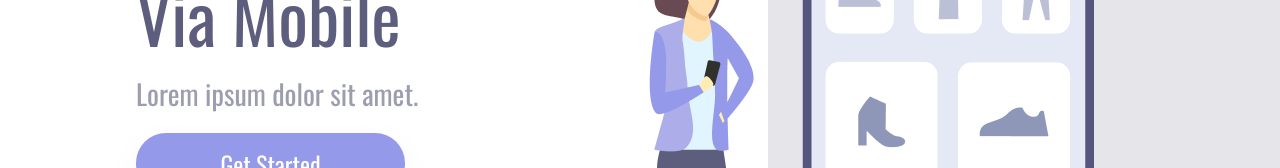
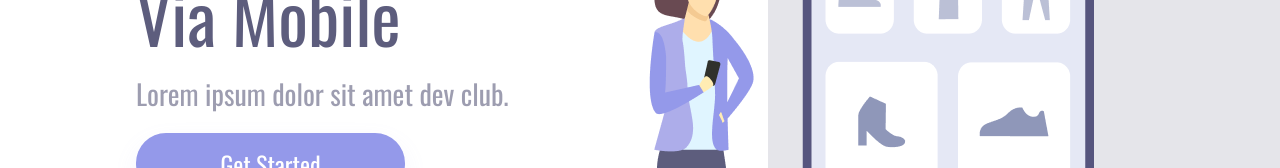
Before and after one commit to Ramon-Braga-Hub/Primeiro-Projeto-Responsivo, a plain HTML site: page index.html in a window 1280 px wide. Shown: the part 471-639 px from the top of the page. Drawn offline with nearby package versions, Linux system fonts and the light colour scheme.

Commit message:
Alteração do parágrafo principal

```diff
--- a/index.html
+++ b/index.html
@@ -13,7 +13,7 @@
     <div class="wrapper">
         <section class="container-left">
             <h1>Easy Shopping Via Mobile</h1>
-            <p>Lorem ipsum dolor sit amet.</p>
+            <p>Lorem ipsum dolor sit amet dev club.</p>
             <button>Get Started</button>
         </section>
         <section class="container-right">
```
